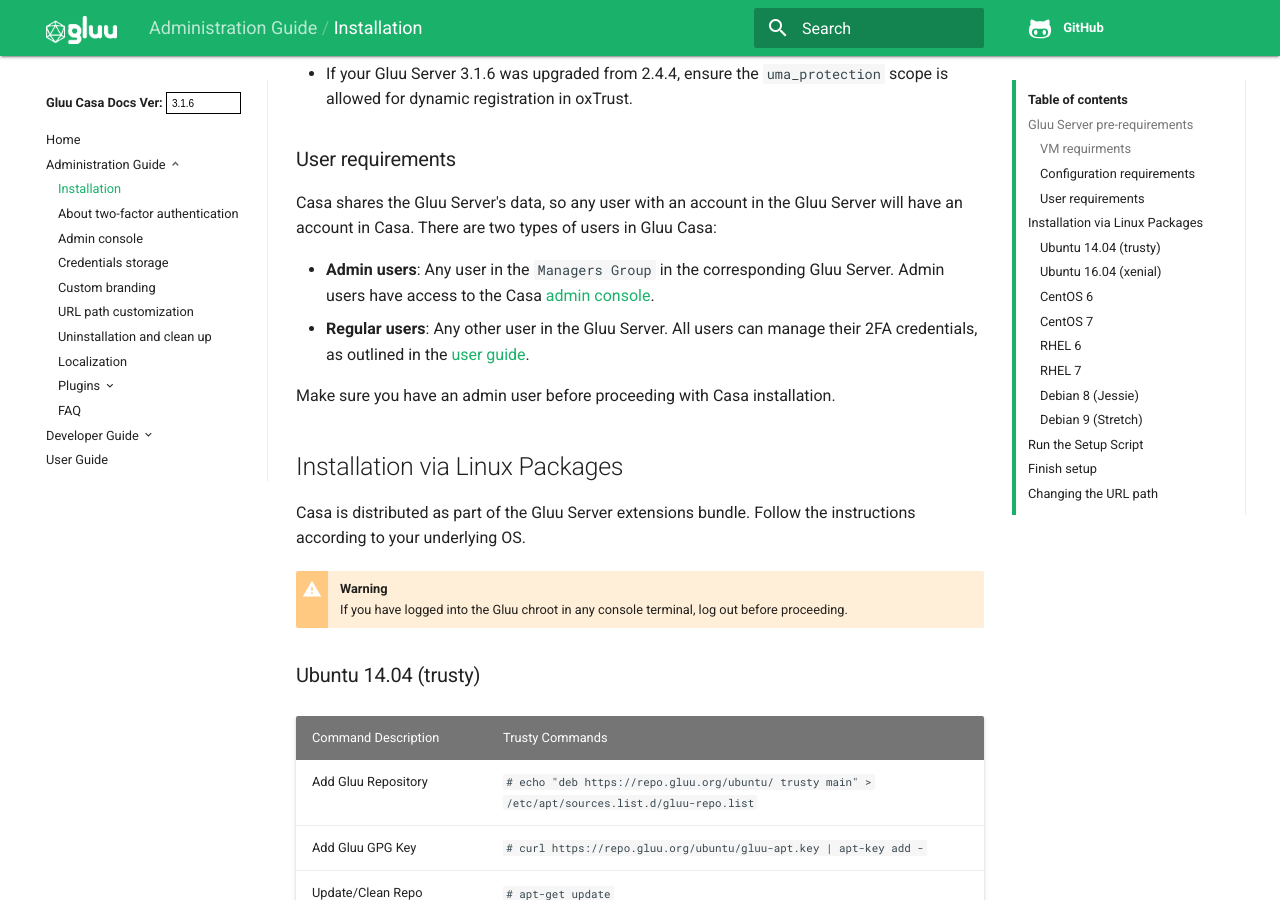
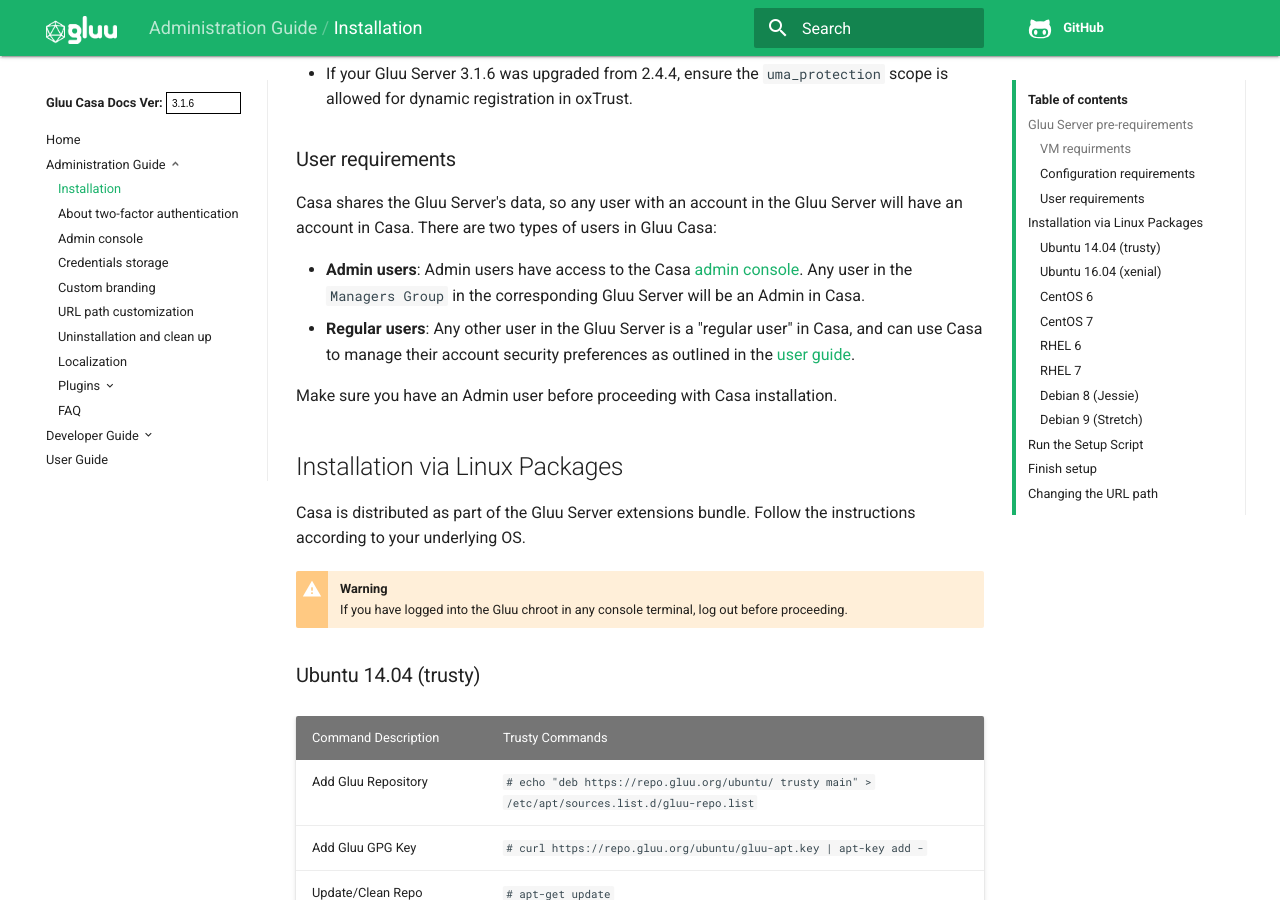
Before and after one commit to shmorri/docs-casa-prod, an MkDocs documentation site: the page built from docs/source/administration/installation.md, in a window 1280 px wide and 900 px high, scrolled down 841 px. Built offline with MkDocs 1.6.1, drawn with Linux system fonts in a browser that asks for light colours; old or Windows-style settings are respelled for this version of MkDocs.

Commit message:
Update installation.md

```diff
--- a/docs/source/administration/installation.md
+++ b/docs/source/administration/installation.md
@@ -26,11 +26,11 @@ Make sure your VM or server has at least **1GB of additional RAM** on top of the
 ### User requirements
 Casa shares the Gluu Server's data, so any user with an account in the Gluu Server will have an account in Casa. There are two types of users in Gluu Casa:
 
-- **Admin users**: Any user in the `Managers Group` in the corresponding Gluu Server. Admin users have access to the Casa [admin console](./administration/admin-console.md).
+- **Admin users**: Admin users have access to the Casa [admin console](./administration/admin-console.md). Any user in the `Managers Group` in the corresponding Gluu Server will be an Admin in Casa.
 
-- **Regular users**: Any other user in the Gluu Server. All users can manage their 2FA credentials, as outlined in the [user guide](./user-guide.md).
+- **Regular users**: Any other user in the Gluu Server is a "regular user" in Casa, and can use Casa to manage their account security preferences as outlined in the [user guide](./user-guide.md).
 
-Make sure you have an admin user before proceeding with Casa installation.
+Make sure you have an Admin user before proceeding with Casa installation.
 
 ## Installation via Linux Packages
 Casa is distributed as part of the Gluu Server extensions bundle. Follow the instructions according to your underlying OS.
```
